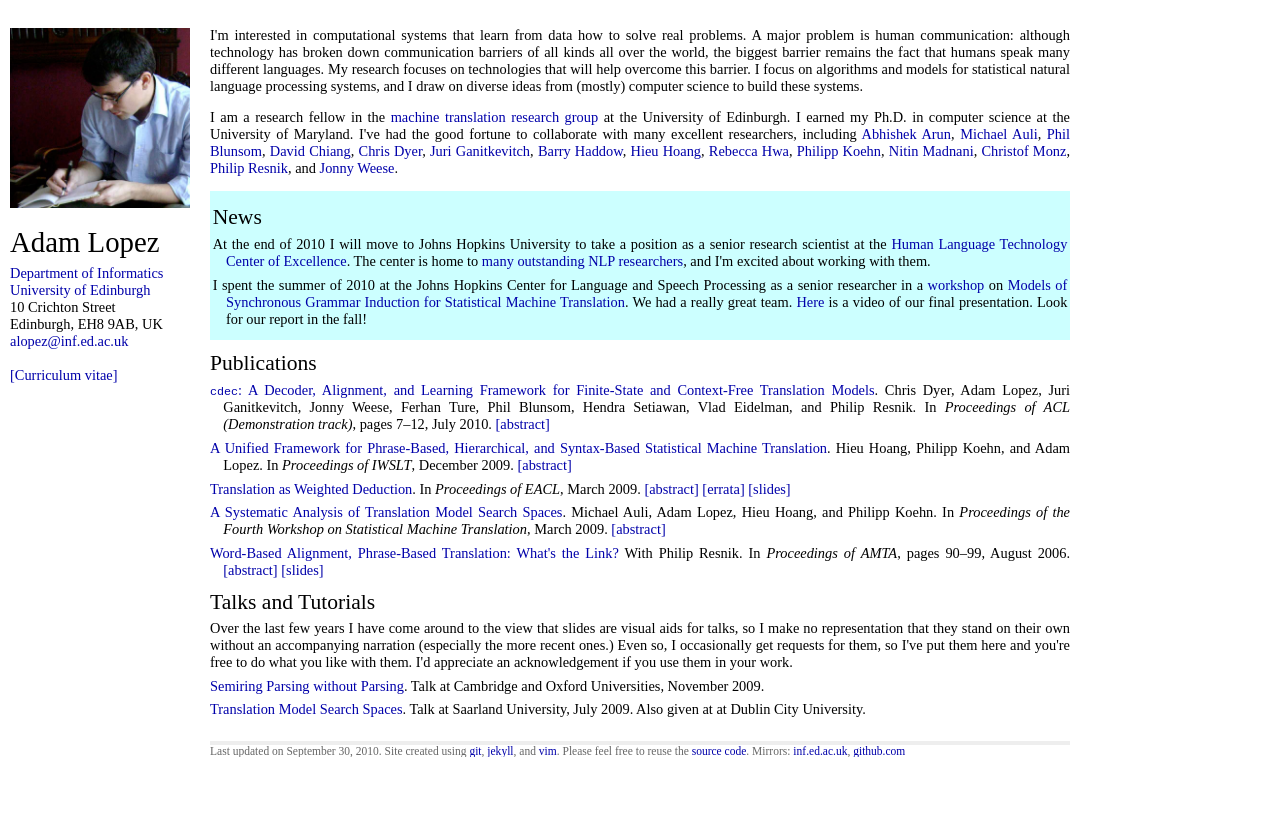
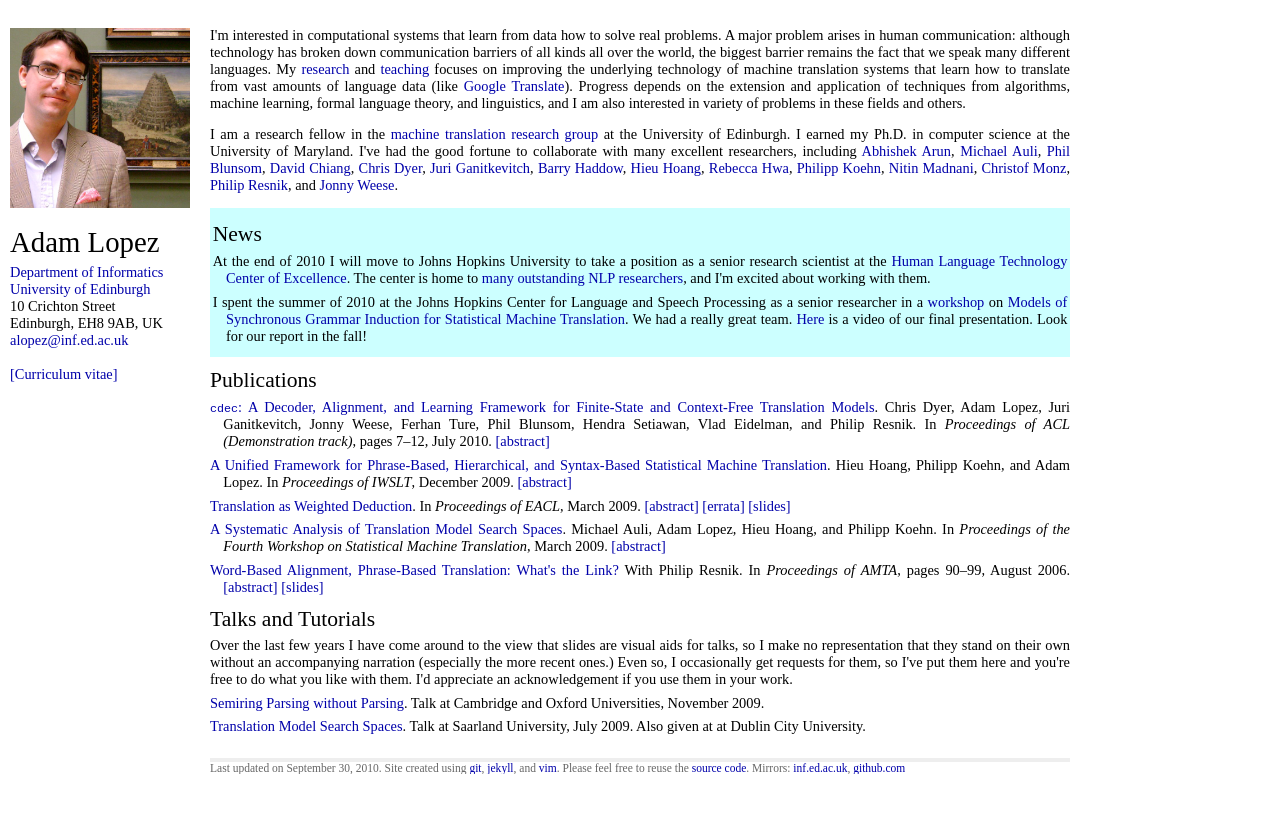
Before and after one commit to alopez/alopez.github.com, a Jekyll site: the page built from index.html, in a window 1280 px wide. Shown: the top 813 px of the page. Built offline with Jekyll 4.4.1, drawn with Linux system fonts in a browser that asks for light colours.

Commit message:
Spruce up a bit.

```diff
--- a/_layouts/default.html
+++ b/_layouts/default.html
@@ -23,7 +23,7 @@
     {{ page.sidebar }}
   {% else %}
     <p>
-      <img src="img/writing.jpg" width="180" alt="Adam Lopez"/>
+      <img src="img/babel.jpg" width="180" alt="Adam Lopez"/>
       <h1>Adam Lopez</h1>
       <a href="http://www.inf.ed.ac.uk">Department of Informatics</a><br/>
       <a href="http://www.ed.ac.uk">University of Edinburgh</a><br/>
--- a/index.html
+++ b/index.html
@@ -12,13 +12,18 @@ function unhide(divID) {
 </script>
 
 <div id="bio" class="cv">
-<p>I'm interested in computational systems that learn from data how to solve real problems.
-A major problem is human communication: although technology has broken down communication
-barriers of all kinds all over the world, the biggest barrier remains
-the fact that humans speak many different languages.  My research focuses on
-technologies that will help overcome this barrier.  I focus on
-algorithms and models for statistical natural language processing systems, and I
-draw on diverse ideas from (mostly) computer science to build these systems.
+<p>I'm interested in computational systems that learn from data how to solve
+real problems.  A major problem arises in human communication: although
+technology has broken down communication barriers of all kinds all over the
+world, the biggest barrier remains the fact that we speak many different
+languages.  My <a href="#pubs">research</a> and <a href="esslli2010.html">teaching</a> focuses on
+improving the underlying technology of
+machine translation systems that learn how to translate from vast amounts of
+language data (like <a href="http://translate.google.com">Google Translate</a>).
+Progress depends on the extension and application of
+techniques from algorithms, machine learning, formal language
+theory, and linguistics, and I am also interested in variety of problems in
+these fields and others.
 
 <p>I am a research fellow in the
 <a href="http://www.statmt.org/ued">machine translation research group</a> at the University of Edinburgh.
@@ -58,6 +63,7 @@ I've had the good fortune to collaborate with many excellent researchers, includ
 </ul>
 </div>
 
+<a name="pubs"></a>
 <h2>Publications</h2>
 <ul class="posts">
   {% for post in site.posts %}
```
Also changed, not shown: img/babel.jpg (added).
